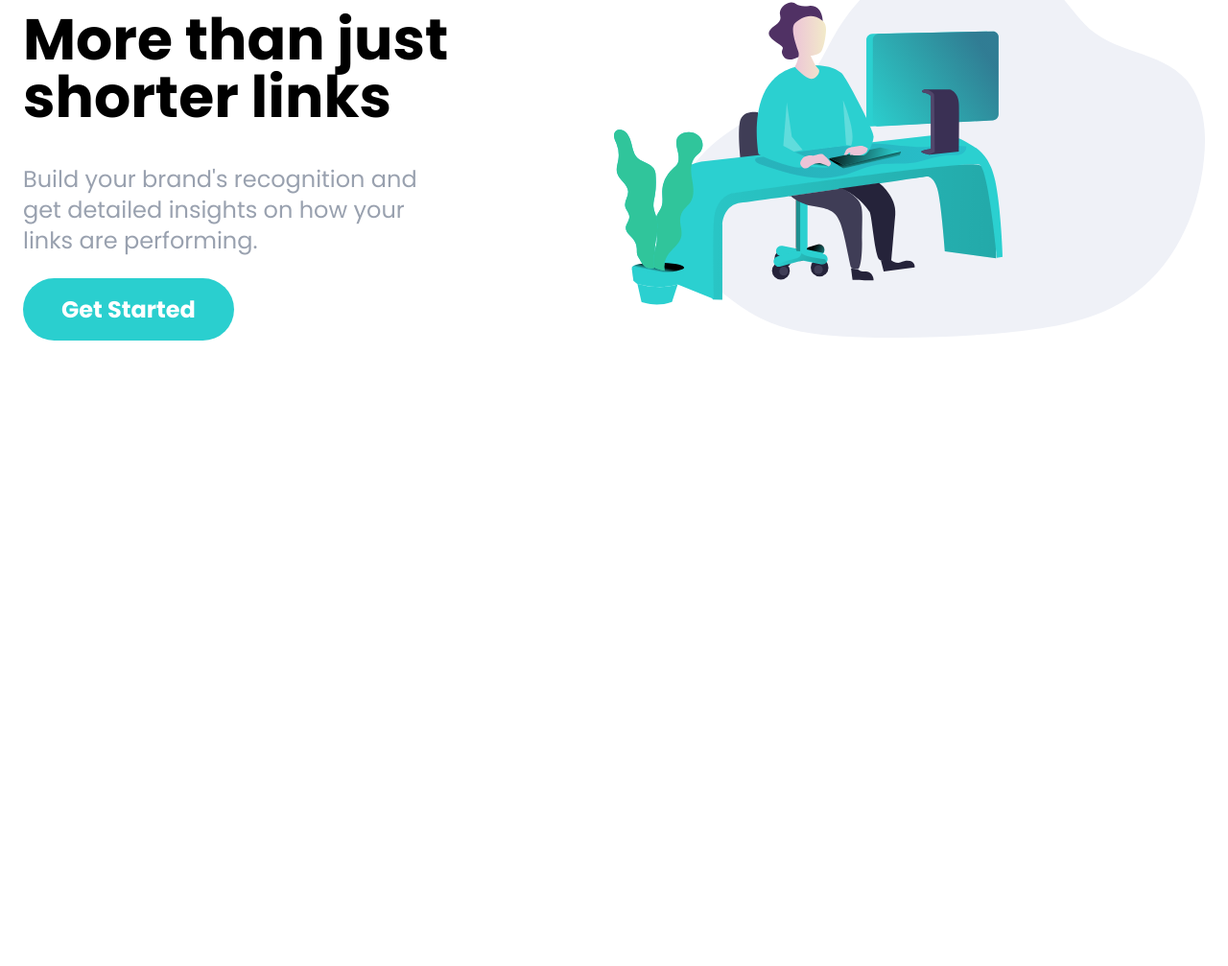
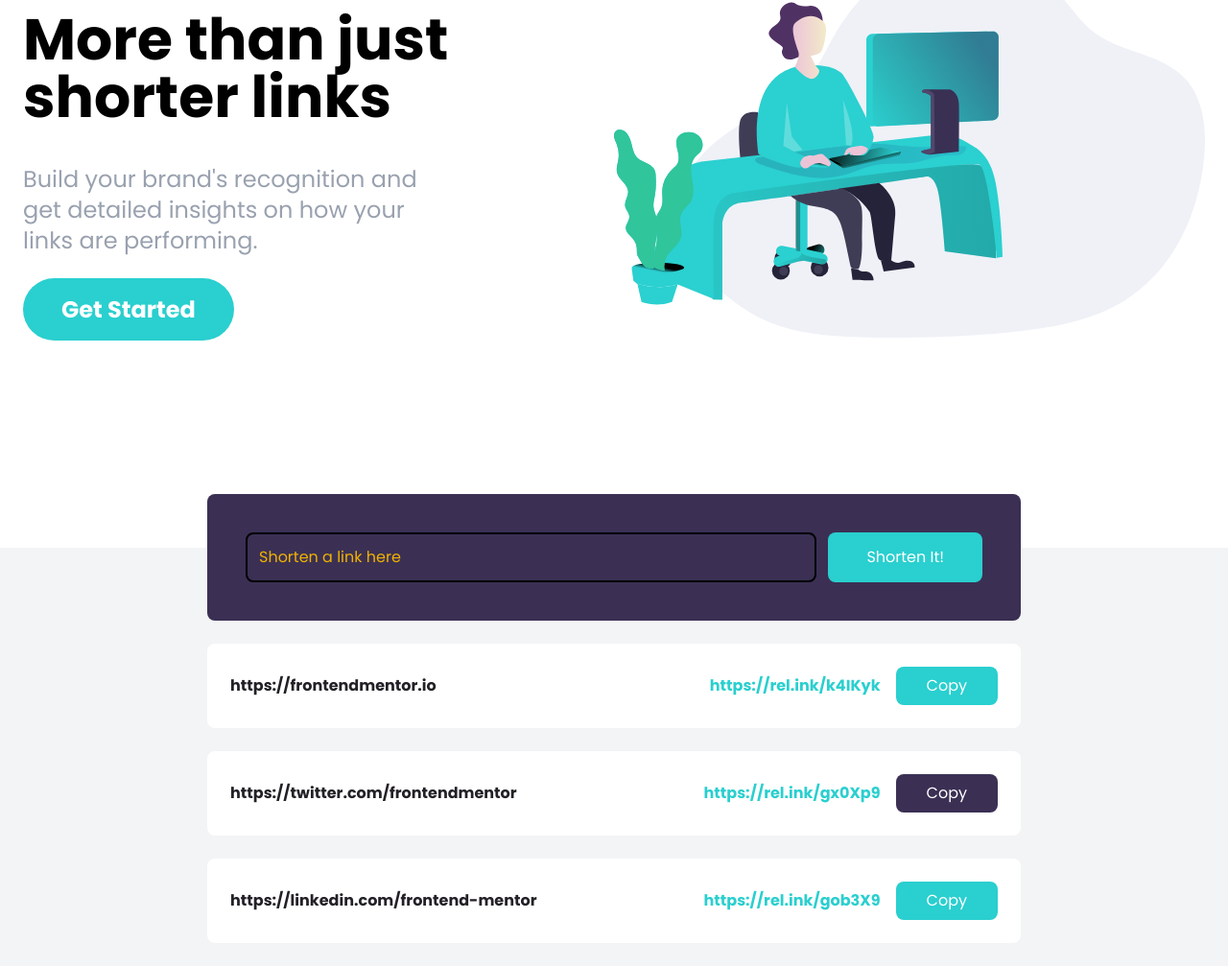
Before and after one commit to Okyanusaydgn/Tailwind_Course_Project, a website: page website-projects/shortly/index.html in a window 1280 px wide. Shown: the part 173-1180 px from the top of the page at 96% size. Before the commit the page ends 800 px from the top, so only its background shows below. Drawn offline with nearby package versions, Linux system fonts and the light colour scheme; files that its build step writes are made by us from their sources.

Commit message:
add URL shortening form and links section

```diff
--- a/website-projects/shortly/index.html
+++ b/website-projects/shortly/index.html
@@ -87,5 +87,84 @@
         </div>
       </div>
     </section>
+
+    <!-- Shorten Section -->
+    <section id="shorten" class="relative bg-gray-100">
+      <!-- Shorten Container -->
+      <div class="max-w-4xl mx-auto p-6 space-y-6">
+        <!-- Form -->
+        <form
+          id="link-form"
+          class="relative flex flex-col w-full p-10 -mt-20 space-y-4 bg-dark-violet rounded-lg md:flex-row md:space-y-0 md:space-x-3"
+        >
+          <input
+            type="text"
+            class="flex-1 p-3 border-2 rounded-lg placeholder-yellow-500 focus:outline-none"
+            placeholder="Shorten a link here"
+            id="link-input"
+          />
+          <button
+            class="px-10 py-3 text-white bg-cyan rounded-lg hover:bg-cyan-light focus:outline-none md:py-2"
+          >
+            Shorten It!
+          </button>
+        </form>
+
+        <!-- Link 1 -->
+        <div
+          class="flex flex-col items-center justify-between w-full p-6 bg-white rounded-lg md:flex-row"
+        >
+          <p class="font-bold text-center text-very-dark-violet md:text-left">
+            https://frontendmentor.io
+          </p>
+          <div
+            class="flex flex-col items-center justify-end flex-1 space-x-4 space-y-2 md:flex-row md:space-y-0"
+          >
+            <div class="font-bold text-cyan">https://rel.ink/k4IKyk</div>
+            <button
+              class="p-2 px-8 text-white bg-cyan rounded-lg hover:opacity-70 focus:outline-none"
+            >
+              Copy
+            </button>
+          </div>
+        </div>
+        <!-- Link 2  -->
+        <div
+          class="flex flex-col items-center justify-between w-full p-6 bg-white rounded-lg md:flex-row"
+        >
+          <p class="font-bold text-center text-very-dark-violet md:text-left">
+            https://twitter.com/frontendmentor
+          </p>
+          <div
+            class="flex flex-col items-center justify-end flex-1 space-x-4 space-y-2 md:flex-row md:space-y-0"
+          >
+            <div class="font-bold text-cyan">https://rel.ink/gx0Xp9</div>
+            <button
+              class="p-2 px-8 text-white bg-dark-violet rounded-lg hover:opacity-70 focus:outline-none"
+            >
+              Copy
+            </button>
+          </div>
+        </div>
+        <!-- Link 3 -->
+        <div
+          class="flex flex-col items-center justify-between w-full p-6 bg-white rounded-lg md:flex-row"
+        >
+          <p class="font-bold text-center text-very-dark-violet md:text-left">
+            https://linkedin.com/frontend-mentor
+          </p>
+          <div
+            class="flex flex-col items-center justify-end flex-1 space-x-4 space-y-2 md:flex-row md:space-y-0"
+          >
+            <div class="font-bold text-cyan">https://rel.ink/gob3X9</div>
+            <button
+              class="p-2 px-8 text-white bg-cyan rounded-lg hover:opacity-70 focus:outline-none"
+            >
+              Copy
+            </button>
+          </div>
+        </div>
+      </div>
+    </section>
   </body>
 </html>
```
